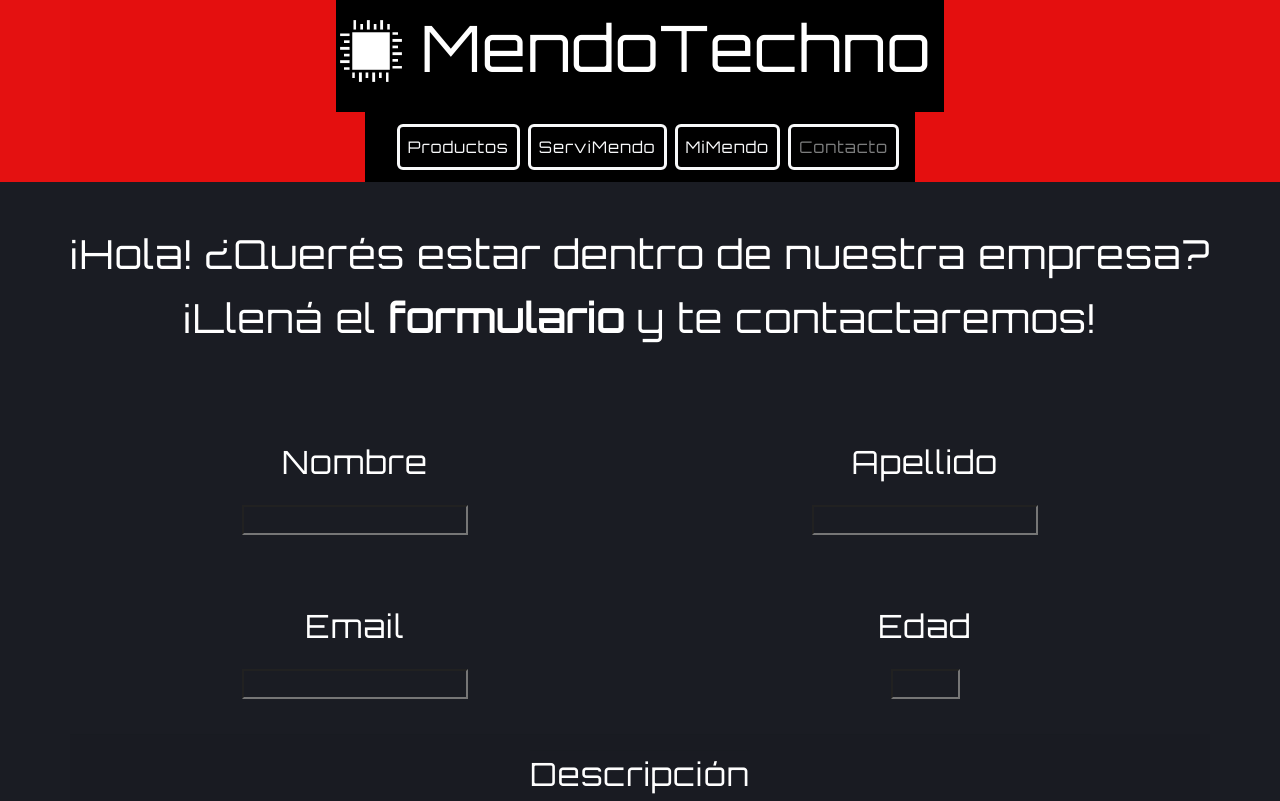
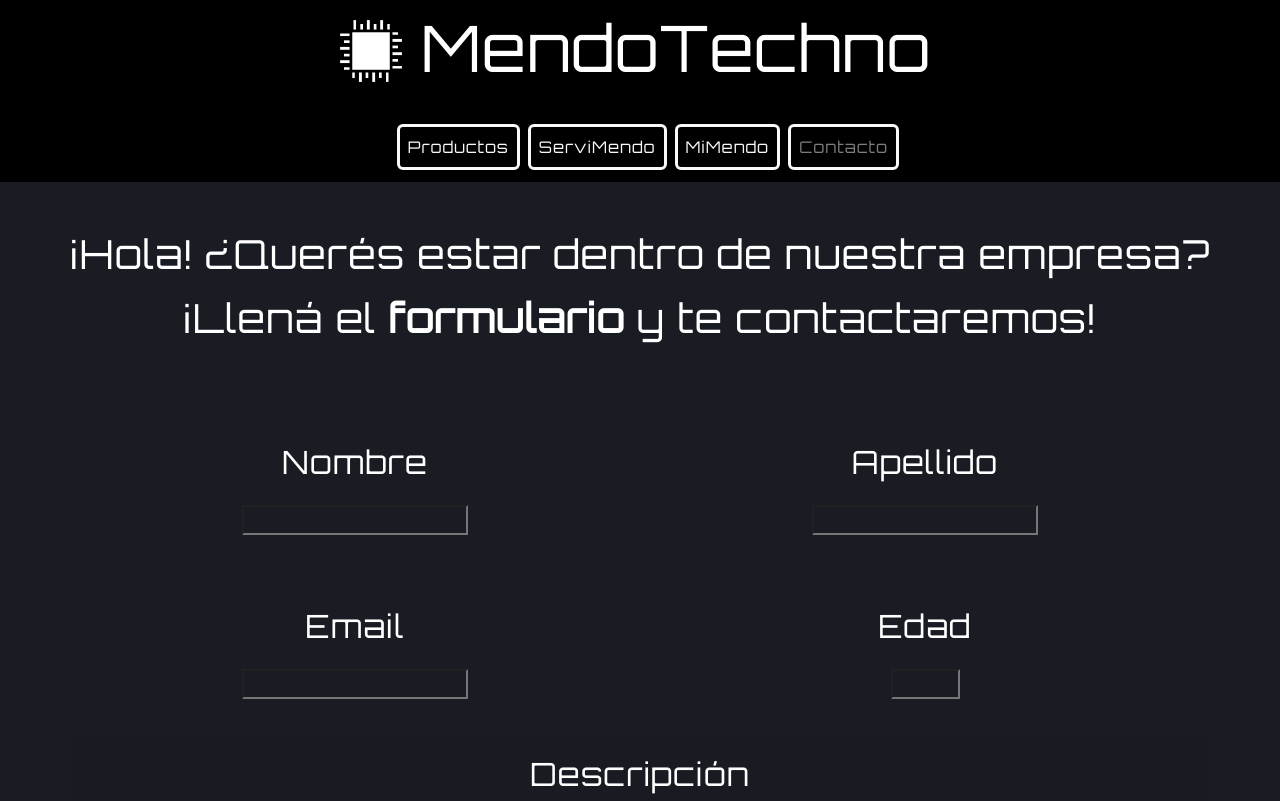
Before and after one commit to gjohnn/PF-GuerreroJuan, a website: page contac/contac1.html in a window 1280 px wide. Shown: the top 801 px of the page. Drawn offline with nearby package versions, Linux system fonts and the light colour scheme.

Commit message:
PF corregido

```diff
--- a/contac/contac1.html
+++ b/contac/contac1.html
@@ -38,7 +38,7 @@
             <!---- NAV  --->
           <div>
             <nav class="navbar navbar-expand-lg text-light container-fluid">
-              <div class="container-fluid text-light">
+              <div class="container-fluid text-light justify-content-center">
                 <a class="navbar-brand" href="#"></a>
                 <button class="navbar-toggler" type="button" data-bs-toggle="collapse" data-bs-target="#navbarSupportedContent" aria-controls="navbarSupportedContent" aria-expanded="false" aria-label="Toggle navigation">
                 <span>
--- a/sass/parciales/_header.scss
+++ b/sass/parciales/_header.scss
@@ -12,14 +12,14 @@
   }
 .header{
     grid-area: header;
-    background-color: rgb(228, 17, 17);
+    background-color: rgb(0, 0, 0);
     width: auto;
     .headerr{
         width: auto;
         display: flex;
         justify-content: space-around;
         align-items: center;
-        background-color: #e40f0f;
+        background-color: #000000;
         .header-logo{
             display:flex;
             align-items: center;
```
Also changed, not shown: index.html (+1 -1 lines), mimen/mimen.html (+1 -1 lines), prod/prod1.html (+1 -1 lines), indexcss/newcss.css.
